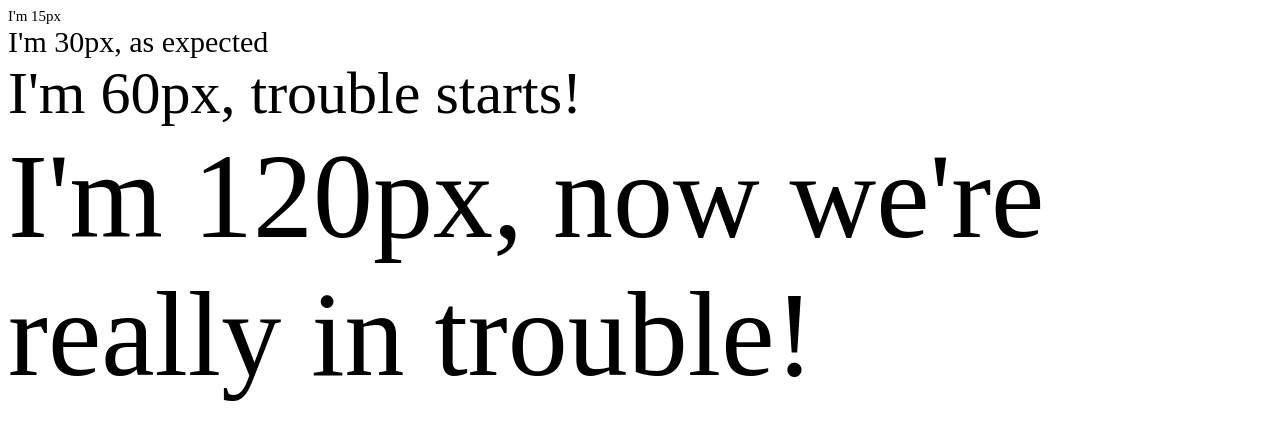
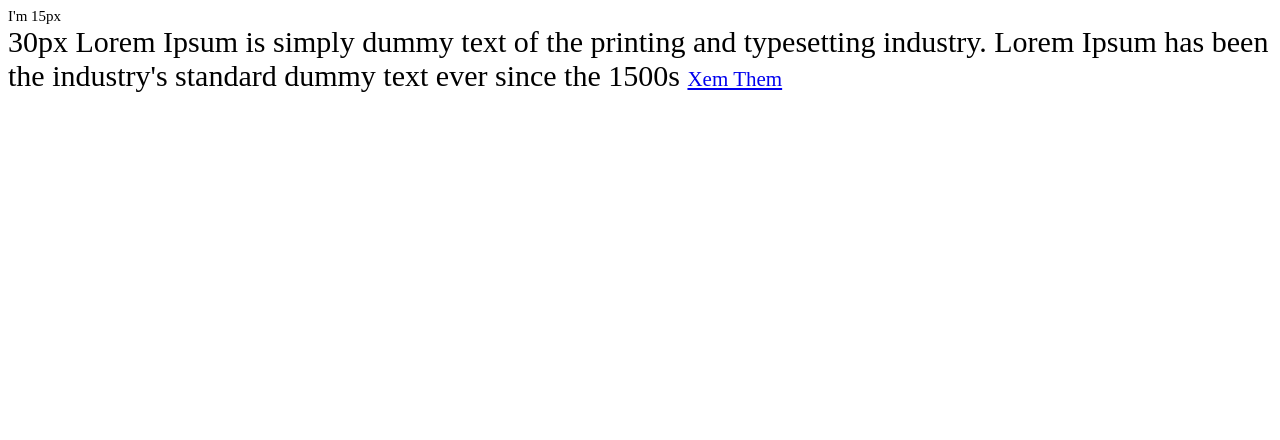
Before and after one commit to DSC-HSU/WebAvengers, a plain HTML site: page CSSUnit/relative-em.html in a window 1280 px wide. Drawn offline with Linux system fonts and the light colour scheme.

Commit message:
rem and em

```diff
--- a/CSSUnit/relative-em.html
+++ b/CSSUnit/relative-em.html
@@ -9,25 +9,36 @@
 </head>
 
 <body>
+    <!-- font size of the parent element -->
     <style>
         .parent {
             font-size: 15px;
         }
 
         .child {
+            /* 2 * em (15) => 30 */
+
+            /* 2 * em (30) => 60px*/
             font-size: 2em;
+        }
+
+        .seeMore {
+            font-size: 0.7em;
         }
     </style>
     <div class="parent">
         I'm 15px
         <div class="child">
-            I'm 30px, as expected
-            <div class="child">
+            30px Lorem Ipsum is simply dummy text of the printing and typesetting industry. Lorem Ipsum has been the
+            industry's
+            standard dummy text ever since the 1500s
+            <!-- <div class="child">
                 I'm 60px, trouble starts!
                 <div class="child">
                     I'm 120px, now we're really in trouble!
                 </div>
-            </div>
+            </div> -->
+            <a class="seeMore" href="#">Xem Them</a>
         </div>
     </div>
 
```
Also changed, not shown: CSSUnit/relative-rem.html (+2 -0 lines).
